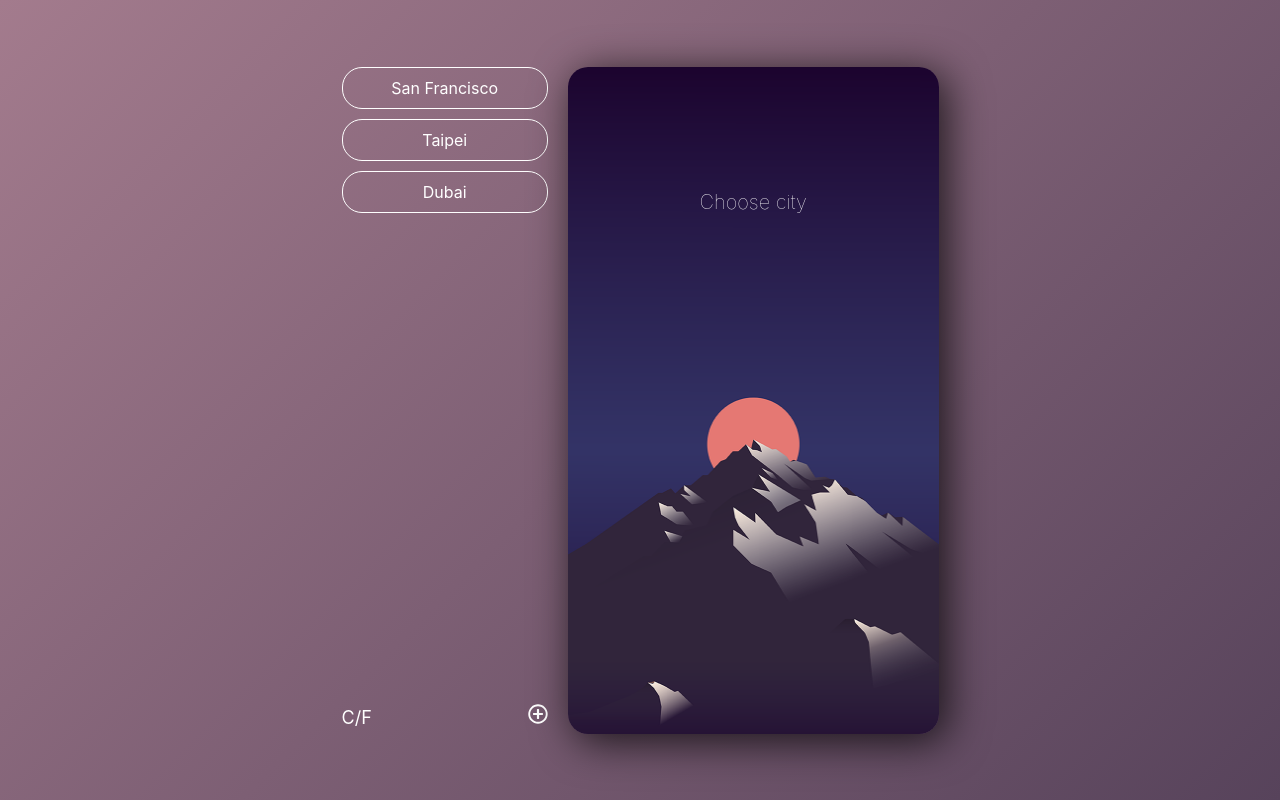
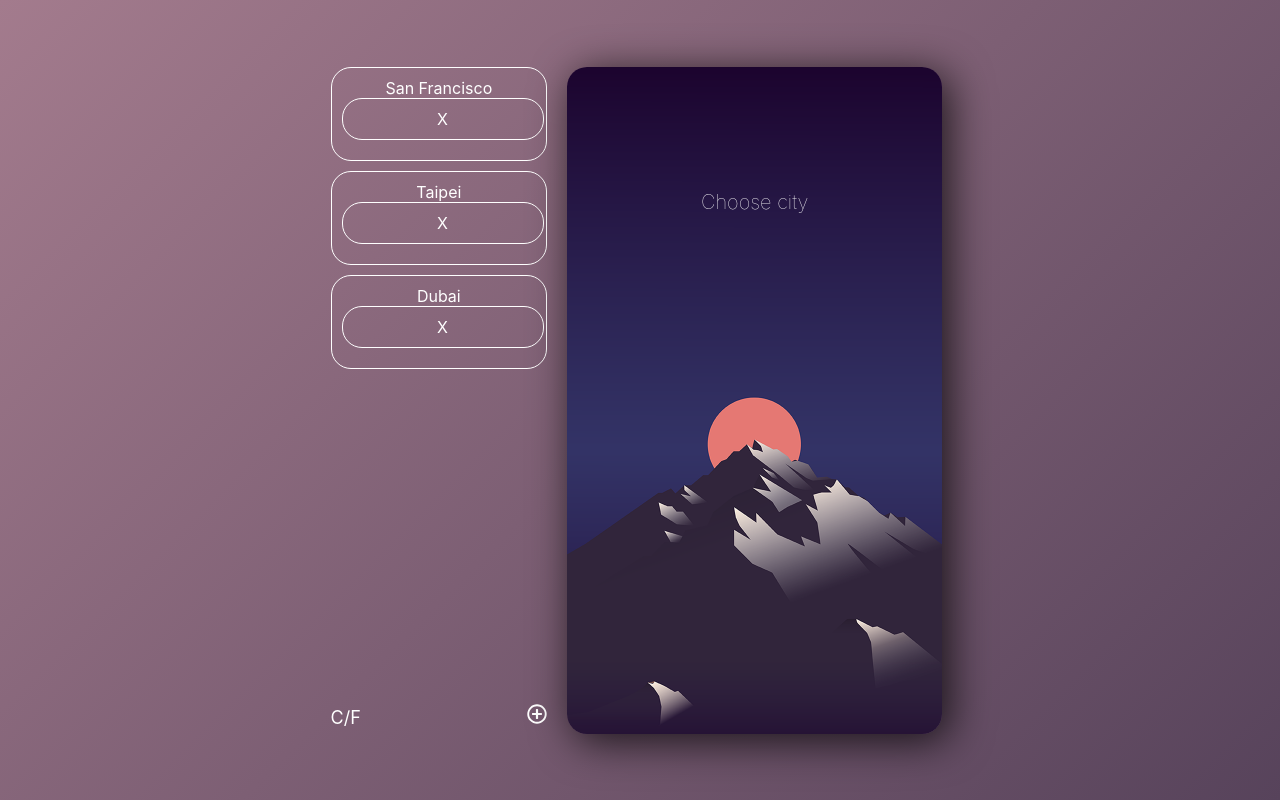
Before and after one commit to enigmatikme/gonimbly, a React (Create React App) app: page / in a window 1280 px wide. Built offline with nearby package versions, Linux system fonts and the light colour scheme; a small style sheet from the web is missing.

Commit message:
edit button implemented, not styling though

```diff
--- a/src/App.js
+++ b/src/App.js
@@ -38,6 +38,12 @@ function App() {
       fetchWeatherData(city.woeid)
   }
 
+  const deleteCity = (index) => {
+    var newList = cities;
+    newList.splice(index, 1);
+    setCities(newList);
+  }
+
   const fetchWeatherData = async (cityID) => {
     setLoading(true);
     let res = await axios.get(`/location/${cityID}/`).catch(err => console.log(err));
@@ -72,6 +78,7 @@ function App() {
               cities={cities}
               activeCity={activeCity}
               fetchWeatherData={fetchWeatherData}
+              deleteCity={deleteCity}
             />
             <Search setLoading={setLoading} addCity={addCity}/>
             <div className="conversion" onClick={handleScaleChange}>C/F</div>
--- a/src/components/CityList.jsx
+++ b/src/components/CityList.jsx
@@ -1,7 +1,7 @@
 import React from 'react';
 import { CityListContainer } from '../styles/cityList.styles';
 
-export default function CityList({cities, activeCity, fetchWeatherData, loading}) {
+export default function CityList({cities, activeCity, fetchWeatherData, loading, deleteCity}) {
   return (
     <CityListContainer>
       {
@@ -12,7 +12,9 @@ export default function CityList({cities, activeCity, fetchWeatherData, loading}
             onClick={() => fetchWeatherData(woeid)}
           >
             {title}
+            <div className="edit" onClick={() => deleteCity(i)}>X</div>
           </div>
+
         ))
       }
     </CityListContainer>
```
